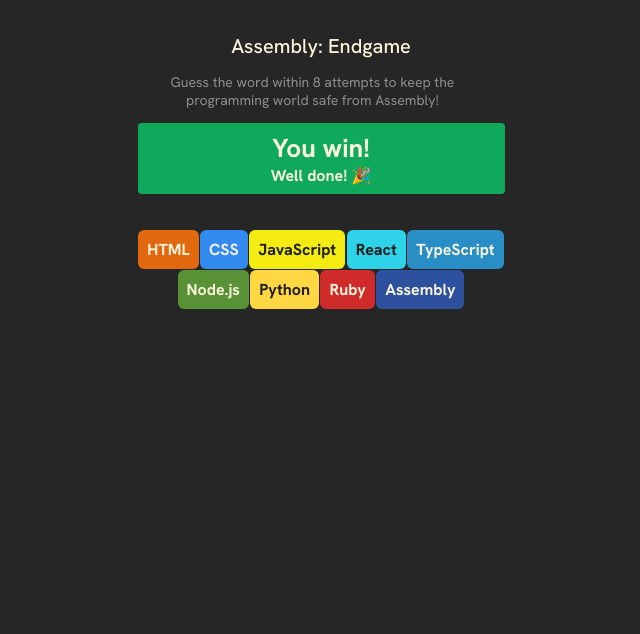
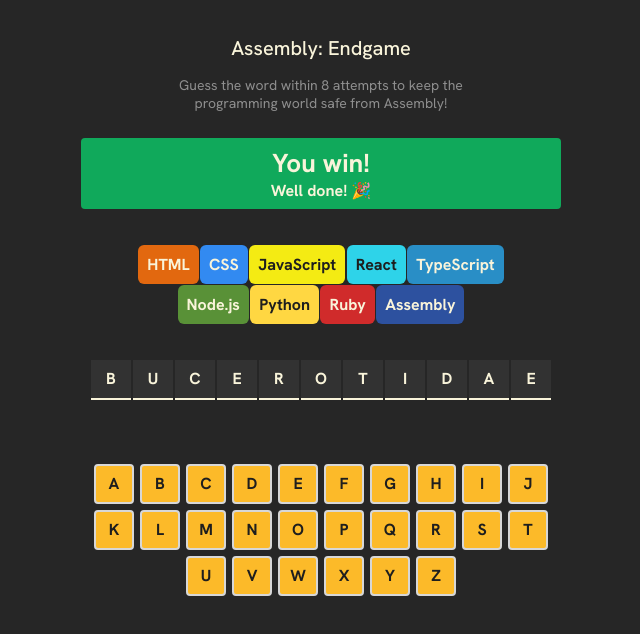
Before and after one commit to xander-kazanski/endgame-app, a React (Vite) app: page / in a window 1280 px wide. Shown: the top 634 px of the page, without its empty margins (319-959 px from the left). Built offline with nearby package versions, Linux system fonts and the light colour scheme.

Commit message:
getting the rest on there.

```diff
--- a/App.jsx
+++ b/App.jsx
@@ -1,27 +1,47 @@
-import React from "react"
+import React, { useState } from "react"
 import { languages } from "./languages"
 
-function Color({name, color, backgroundColor}) {
+function Language({name, color, backgroundColor}) {
   const styles = {color, backgroundColor}
-  return <p className="color" style={styles}>{name}</p>
+  return <p className="language" style={styles}>{name}</p>
+}
+function Letter({letter}) {
+  return <p className="letter">{letter.toUpperCase()}</p>
+}
+function Key({letter}) {
+  const styles = {backgroundColor: "#FCBA29"}
+  return <p style={styles} className="key">{letter.toUpperCase()}</p>
 }
 export default function AssemblyEndgame() {
+    const [currentWord, setCurrentWord] = useState("Bucerotidae");
+
+    const alphabet = "abcdefghijklmnopqrstuvwxyz"
     return (
         <main>
             <header>
                 <h1>Assembly: Endgame</h1>
                 <p>Guess the word within 8 attempts to keep the
                 programming world safe from Assembly!</p>
+            </header>
                 <div className="win">
                   <p className="title">You win!</p>
                   <p className="message">Well done! 🎉</p>
                 </div>
                 <div className="languages">
                   {languages.map(({name, backgroundColor, color}) => {
-                    return <Color key={name} name={name} backgroundColor={backgroundColor} color={color}/>
+                    return <Language key={name} name={name} backgroundColor={backgroundColor} color={color}/>
                   })}
                 </div>
-            </header>
+                <div className="letters">
+                  {currentWord.split("").map((letter, idx) => {
+                    return <Letter key={letter + idx} letter={letter} />
+                  })}
+                </div>
+                <div className="keyboard">
+                  {alphabet.split("").map((letter, idx) => {
+                    return <Key key={letter + idx} letter={letter} />
+                  })}
+                </div>
         </main>
     )
 }
--- a/index.css
+++ b/index.css
@@ -7,26 +7,32 @@
   font-family: "Hanken Grotesk", Arial, sans-serif;
   background-color: #262626;
   color: #D9D9D9;
-    padding: 20px;
+  padding: 1.25em;
   height: 100vh;
   display: flex;
   justify-content: center;
 }
 
 header {
-    text-align: center;
+  display: flex;
+  flex-direction: column;
+  justify-content: center;
+  align-items: center;
 }
 
-header > h1 {
+header>h1 {
   font-size: 1.25rem;
   font-weight: 500;
   color: #F9F4DA;
+  margin: 0.75em auto;
 }
 
-header > p {
+header>p {
   font-size: 0.875rem;
-    max-width: 350px;
+  max-width: 21.875rem;
   color: #8E8E8E;
+  text-align: center;
+  margin: 0 0 1.875em 0;
 }
 
 .win {
@@ -41,7 +47,7 @@
   align-items: center;
 }
 
-.win > .title {
+.win>.title {
   margin: 0;
   font-size: 1.625rem;
   font-family: "Hanken Grotesk", sans-serif;
@@ -49,7 +55,7 @@
   color: #F9F4DA;
 }
 
-.win > .message {
+.win>.message {
   margin: 0;
   font-size: 1rem;
   font-family: "Hanken Grotesk", sans-serif;
@@ -63,18 +69,59 @@
   gap: 0.09375em;
   max-width: 22.9375rem;
   justify-content: center;
-  margin: 2.25rem 0 0 0;
+  margin: 2.25rem auto 0 auto;
 }
 
-.color {
+.language {
   border-radius: 0.375rem;
   padding: 0.5463em 0.5625em;
   margin: 0;
   font-weight: bold;
+  font-family: "Hanken Grotesk", sans-serif;
 }
-.color {
-  border-radius: 6px;
-  padding: 8.74px 9px;
+
+.letters {
+  display: flex;
+  justify-content: center;
+  gap: 0.125em;
+  margin: 2.25em auto 0 auto;
+  font-family: "Hanken Grotesk", sans-serif;
+}
+
+.letter {
+  color: #F9F4DA;
+  padding: 1.125em;
+  width: 2.5em;
+  height: 2.5em;
+  border-bottom: 0.125em solid #F9F4DA;
+  background-color: #323232;
+  display: flex;
+  justify-content: center;
+  align-items: center;
+  font-weight: bold;
   margin: 0;
+}
+
+.keyboard {
+  max-width: 30rem;
+  display: flex;
+  justify-content: center;
+  flex-wrap: wrap;
+  gap: 0.375em;
+  margin: 4rem auto auto auto;
+}
+
+.key {
+  width: 2.5em;
+  height: 2.5em;
+  color: #1E1E1E;
+  padding: 1.125em;
+  display: flex;
+  justify-content: center;
+  align-items: center;
+  margin: 0;
+  border-radius: 0.25rem;
+  border: 0.125em solid #D7D7D7;
   font-weight: bold;
+  font-family: "Hanken Grotesk", sans-serif;
 }
```
Lines whose indentation alone changed are shown as unchanged.
